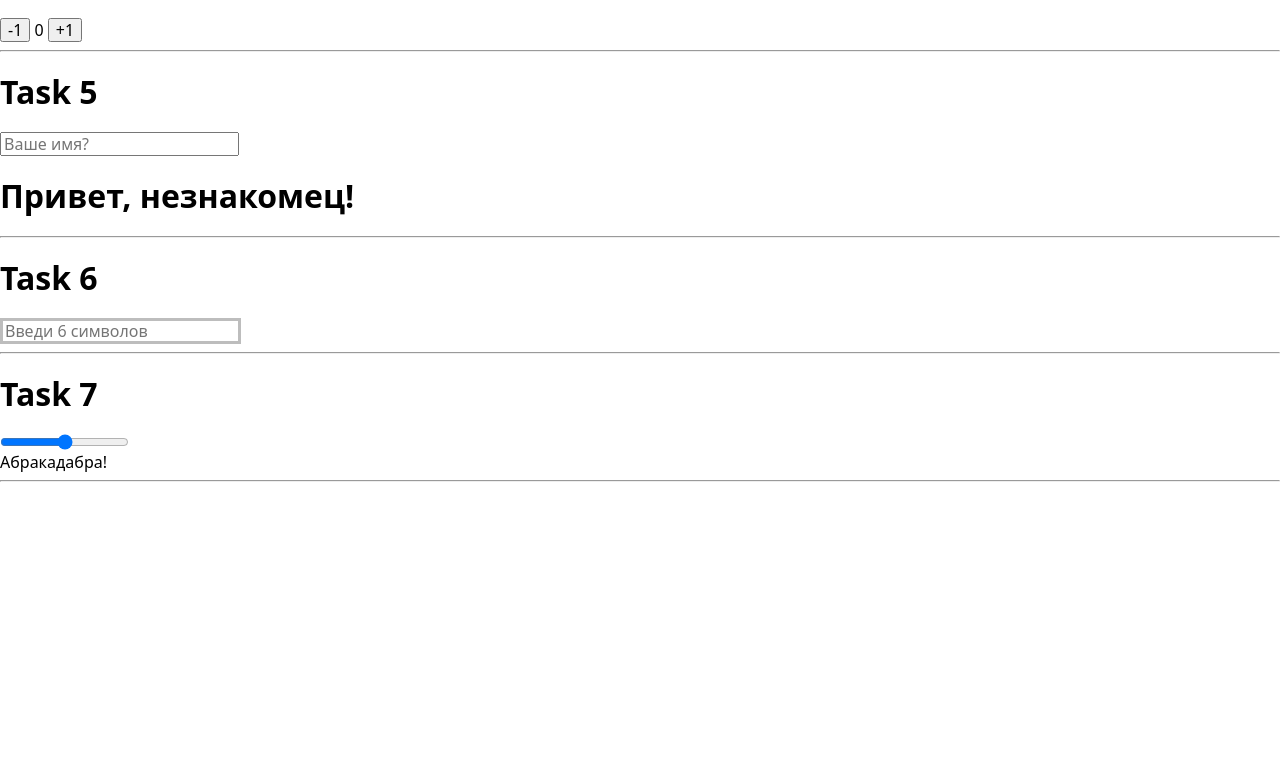
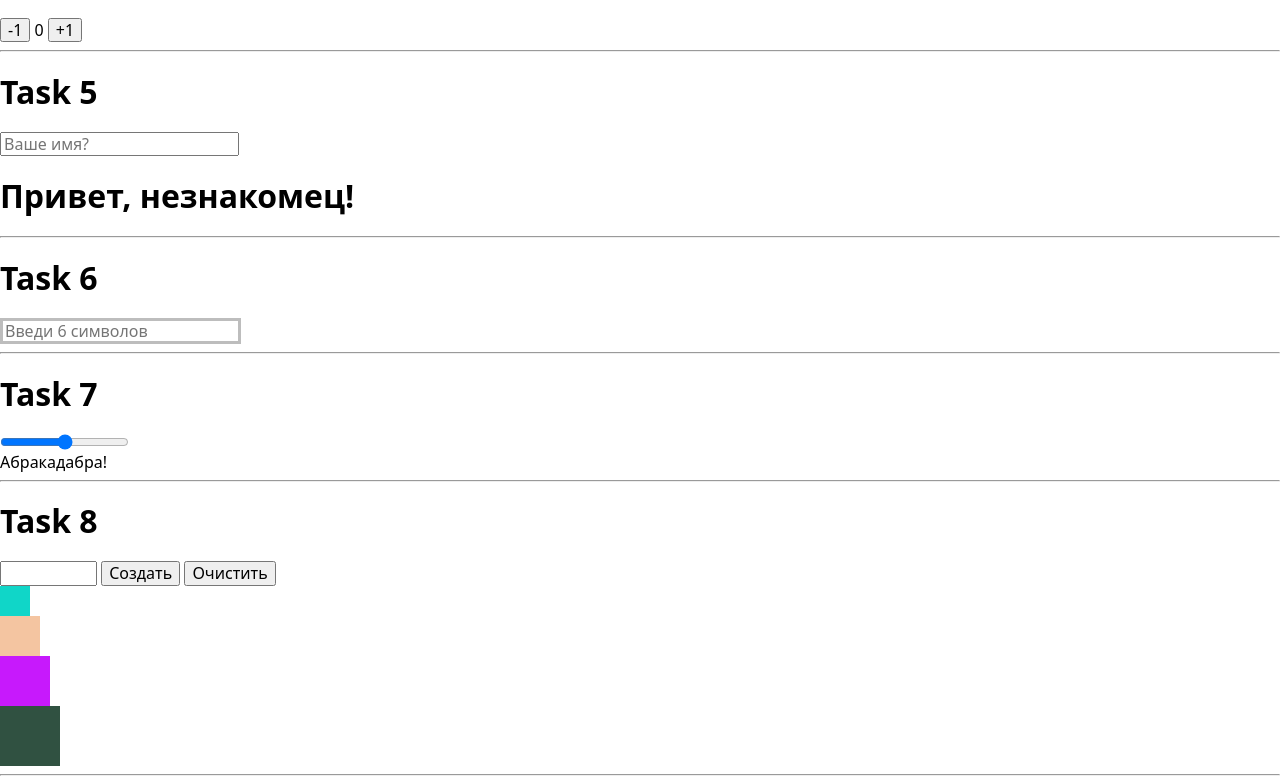
Before and after one commit to AleksMkm/goit-js-hw-07, a plain HTML site: page index.html in a window 1280 px wide. Shown: the part 1200-1984 px from the top of the page. Before the commit the page ends 1690 px from the top, so only its background shows below. Drawn offline with nearby package versions, Linux system fonts and the light colour scheme.

Commit message:
Добавляет задачу 8 (частично)

```diff
--- a/index.html
+++ b/index.html
@@ -71,6 +71,15 @@
     <br />
     <span id="text">Абракадабра!</span>
     <hr>
+    <h1>Task 8</h1>
+    <div id="controls">
+      <input type="number" min="0" max="100" step="1" />
+      <button type="button" data-action="render">Создать</button>
+      <button type="button" data-action="destroy">Очистить</button>
+    </div>
+
+    <div id="boxes"></div>
+    <hr>
     <script src="./js/task-1.js" type="module"></script>
     <script src="./js/task-2.js" type="module"></script>
     <script src="./js/task-3.js" type="module"></script>
@@ -78,4 +87,5 @@
     <script src="./js/task-5.js" type="module"></script>
     <script src="./js/task-6.js" type="module"></script>
     <script src="./js/task-7.js" type="module"></script>
+    <script src="./js/task-8.js" type="module"></script>
 </html>
--- /dev/null
+++ b/js/task-8.js
@@ -0,0 +1,61 @@
+// Напиши скрипт создания и очистки коллекции элементов.
+// Пользователь вводит количество элементов в input и нажимает кнопку
+// Создать, после чего рендерится коллекция.При нажатии на кнопку
+// Очистить, коллекция элементов очищается.
+
+// Создай функцию createBoxes(amount), которая принимает 1 параметр
+// amount - число.Функция создает столько div, сколько указано
+// в amount и добавляет их в div#boxes.
+
+// Каждый созданный div:
+
+// Имеет случайный rgb цвет фона
+// Размеры самого первого div - 30px на 30px
+// Каждый следующий div после первого, должен быть
+// шире и выше предыдущего на 10px
+// Создай функцию destroyBoxes(), которая очищает div#boxes.
+
+const btnCreateEl = document.querySelector('button[data-action="render"]');
+const btnClearEl = document.querySelector('button[data-action="destroy"]');
+const inputEl = document.querySelector('#controls input');
+let inputValue = 0;
+const boxesWrapperEl = document.querySelector('#boxes');
+
+const randomRgbColor = () => {
+  const firstRandomColor = Math.round(Math.random() * 255);
+  const secondRandomColor = Math.round(Math.random() * 255);
+  const thirdRandomColor = Math.round(Math.random() * 255);
+  return `rgb(${firstRandomColor},${secondRandomColor},${thirdRandomColor})`;
+};
+
+function createBoxes(amount) {
+  const array = new Array(amount);
+  const boxes = [...array];
+  const boxesMarkup = boxes
+    .map(
+      (el, i) =>
+        `<div style="height: ${i * 10 + 30}px; width: ${
+          i * 10 + 30
+        }px; background-color:${randomRgbColor()};"></div>`,
+    )
+    .join('');
+  boxesWrapperEl.innerHTML = boxesMarkup;
+}
+
+// inputEl.addEventListener('input', updateValue);
+// function updateValue() {
+//   inputValue = Number(inputEl.value);
+// }
+
+// не могу понять почему не работает ивентЛистенер - разметка
+// генерируется сразу при обновлении страницы а не при клике.
+// 4-ка стоит для примера, туда как я понимаю надо передавать
+//  значение Number(inputEl.value)
+btnCreateEl.addEventListener('click', createBoxes(4));
+
+function destroyBoxes() {
+  boxesWrapperEl.innerHTML = '';
+}
+
+// а вот очищение отлично работает
+btnClearEl.addEventListener('click', destroyBoxes);
```
